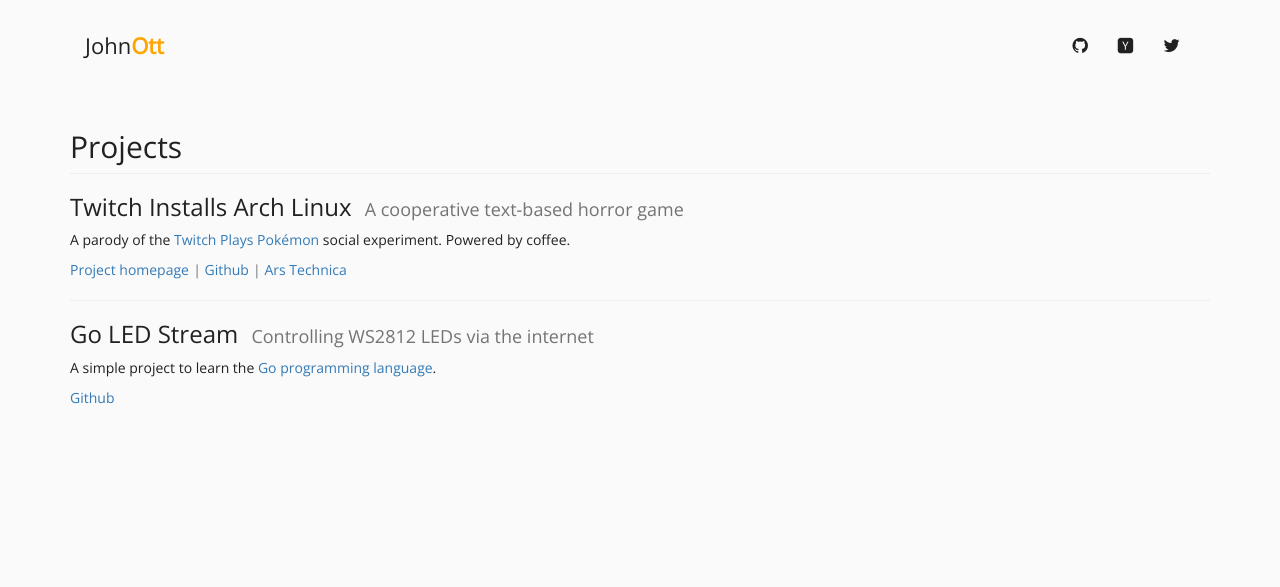
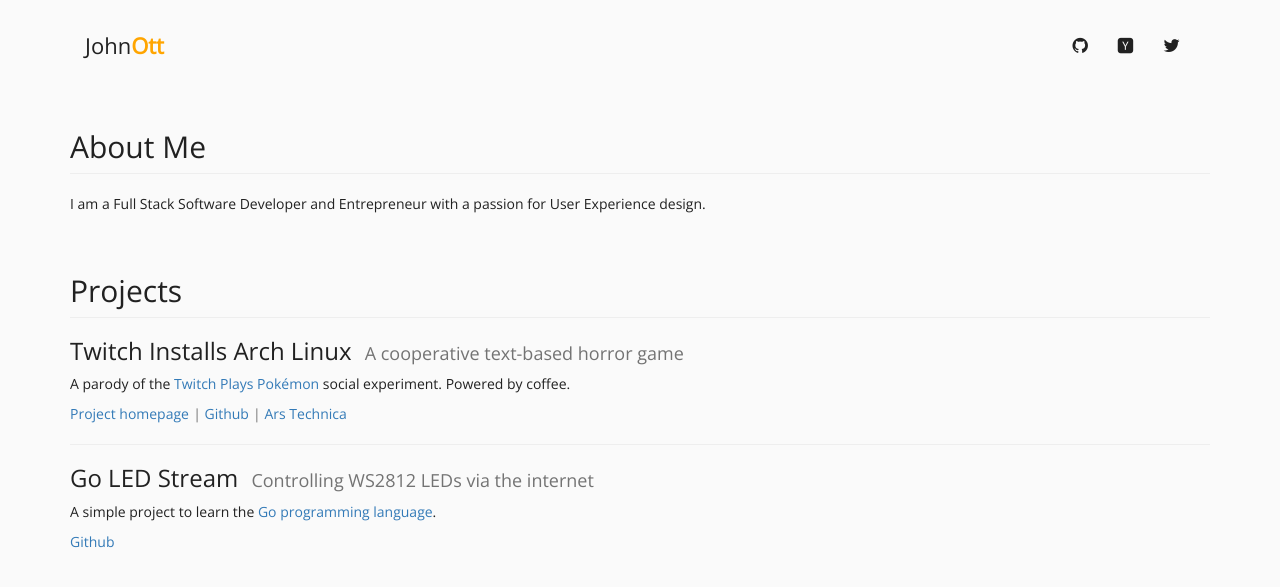
Before and after one commit to jbott/jbott.github.io, a Jekyll site: the page built from index.md, in a window 1280 px wide. Shown: the top 587 px of the page. Built offline with Jekyll 4.4.1, drawn with Linux system fonts in a browser that asks for light colours; nearby versions of some CDN libraries.

Commit message:
Add about me section

```diff
--- a/index.md
+++ b/index.md
@@ -1,6 +1,14 @@
 ---
 layout: default
 ---
+
+## About Me
+
+---
+
+I am a Full Stack Software Developer and Entrepreneur with a passion for User Experience design.
+
+
 
 ## Projects
 
```
